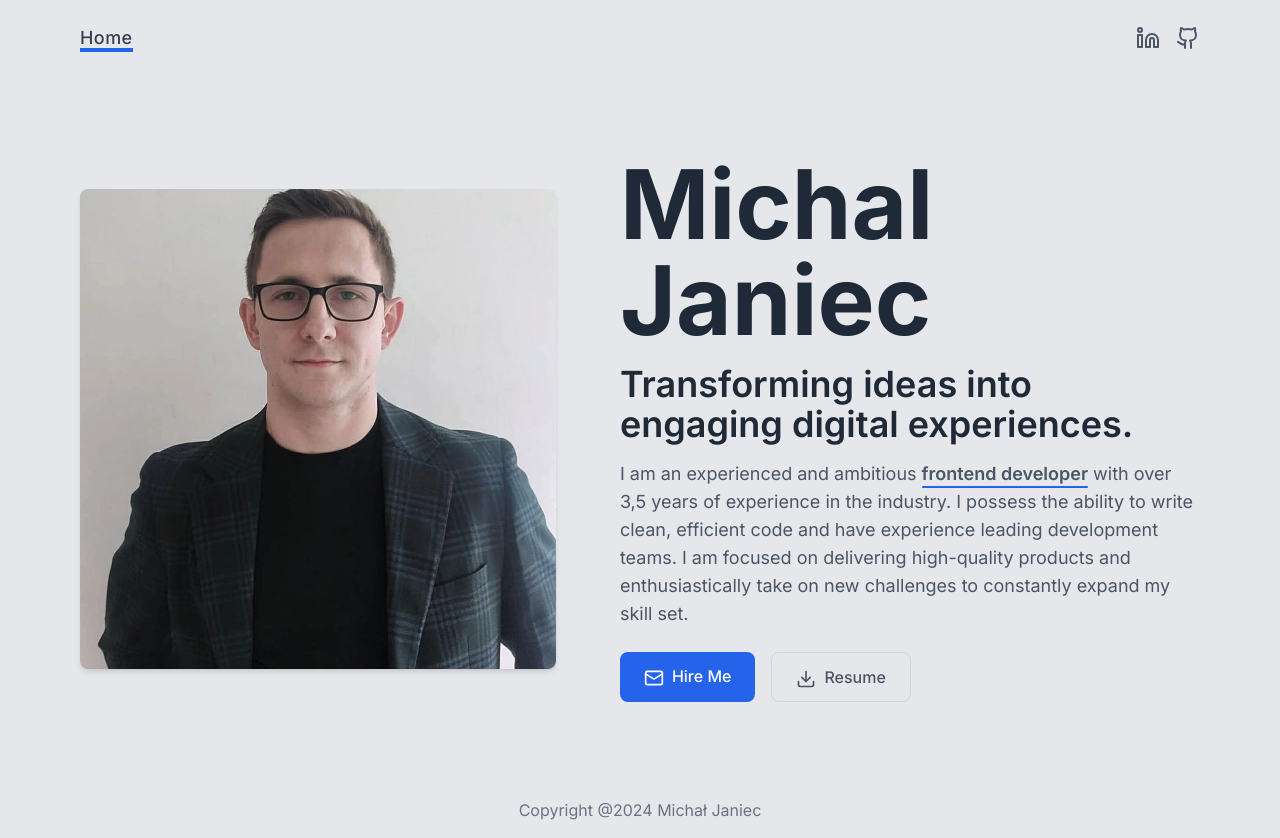
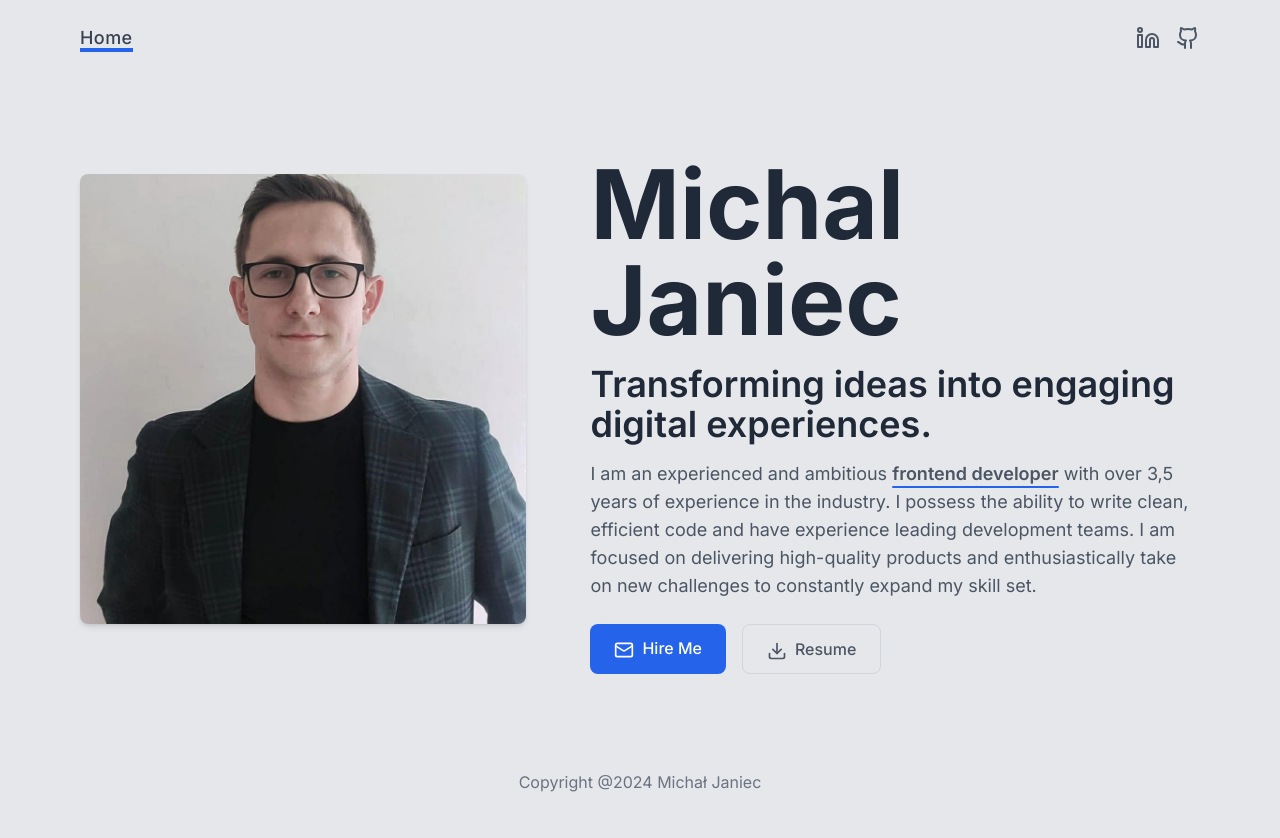
Before and after one commit to JaniecMichal/my-personal-page, a Next.js app: page / in a window 1280 px wide. After the commit the page ends 810 px from the top, so only its background shows below. Built offline with nearby package versions, Linux system fonts and the light colour scheme.

Commit message:
adding possibility to show border

```diff
--- a/src/components/image/index.tsx
+++ b/src/components/image/index.tsx
@@ -5,11 +5,12 @@ type ImageProps = {
 	alt: string;
 	width?: number;
 	height?: number;
+	showBorder?: boolean;
 };
 
-export const Img = ({ src, alt, width, height }: ImageProps) => {
+export const Img = ({ src, alt, width, height, showBorder }: ImageProps) => {
 	return (
-		<div className="mb-8 md:mb-0 md:w-1/2">
+		<div className="relative mb-8">
 			<Image
 				src={src}
 				alt={alt}
@@ -17,6 +18,9 @@ export const Img = ({ src, alt, width, height }: ImageProps) => {
 				height={height || 500}
 				className="rounded-lg shadow-md"
 			/>
+			{showBorder && (
+				<div className="absolute inset-0 rounded-lg border-4 border-b-purple-500 border-l-blue-500 border-r-purple-500 border-t-blue-500"></div>
+			)}
 		</div>
 	);
 };
```
